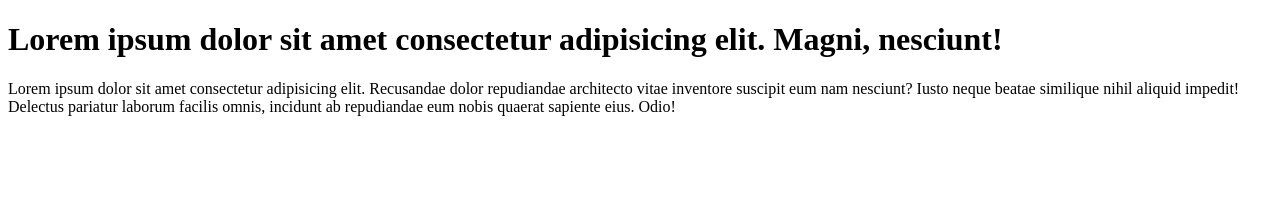
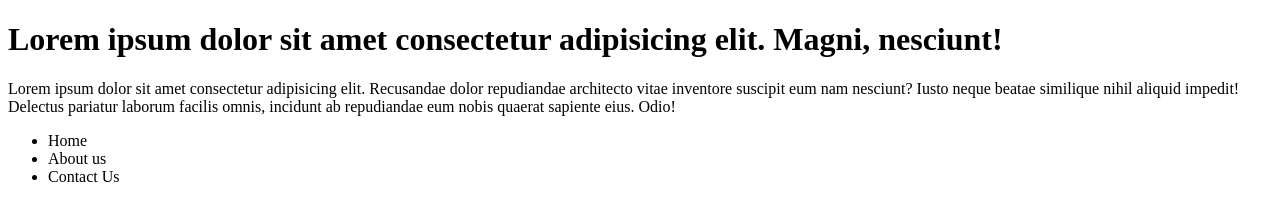
Before and after one commit to toni-codera/learn-git, a plain HTML site: page index.html in a window 1280 px wide. Drawn offline with Linux system fonts and the light colour scheme.

Commit message:
add a list

```diff
--- a/index.html
+++ b/index.html
@@ -12,5 +12,10 @@
         Magni, nesciunt!
     </h1>
     <p>Lorem ipsum dolor sit amet consectetur adipisicing elit. Recusandae dolor repudiandae architecto vitae inventore suscipit eum nam nesciunt? Iusto neque beatae similique nihil aliquid impedit! Delectus pariatur laborum facilis omnis, incidunt ab repudiandae eum nobis quaerat sapiente eius. Odio!</p>
+    <ul>
+        <li>Home</li>
+        <li>About us</li>
+        <li>Contact Us</li>
+    </ul>
 </body>
 </html>
```
